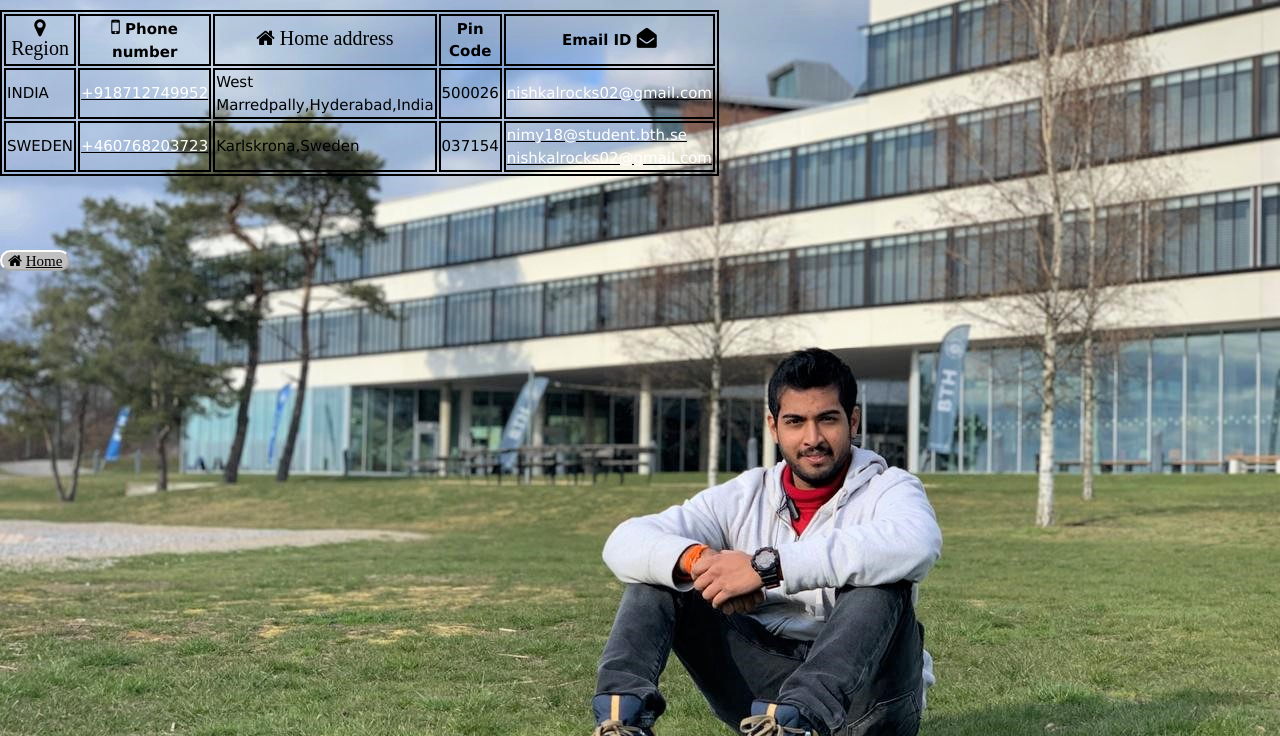
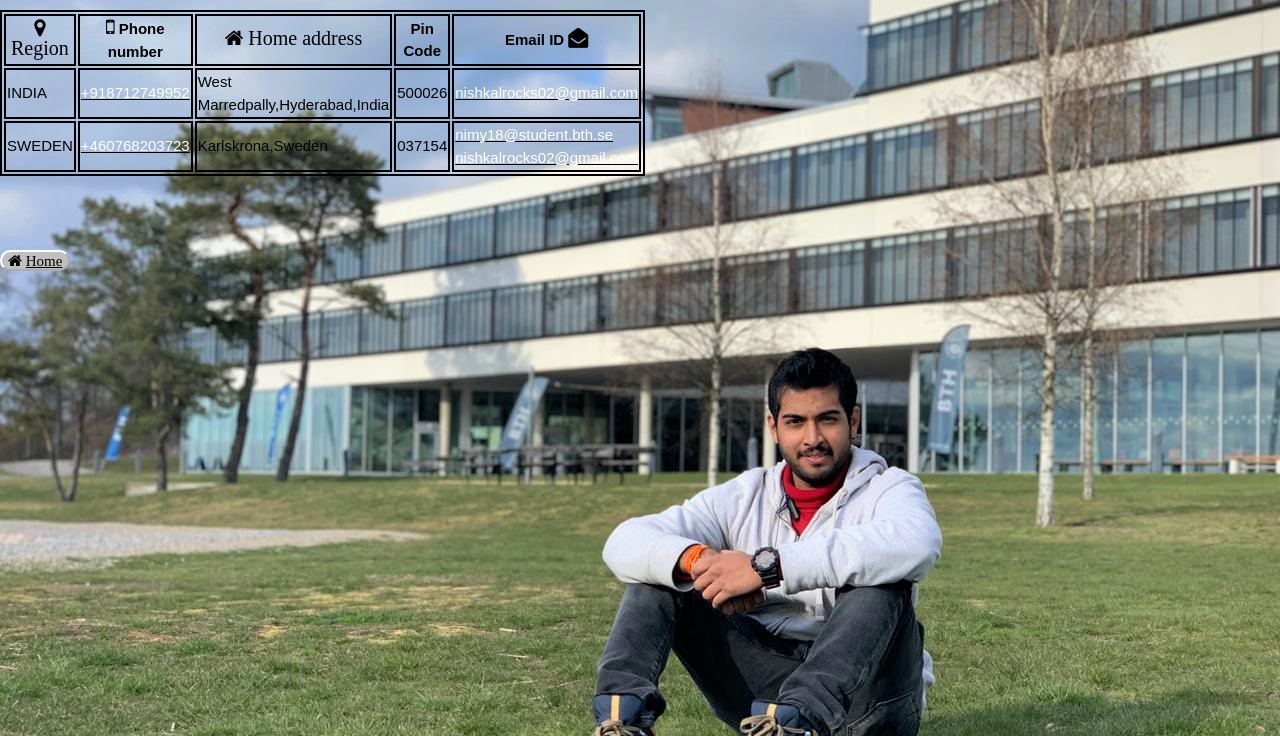
Before and after one commit to nichurocks02/nishkalgupta, a plain HTML site: page contact_info.html in a window 1280 px wide. Shown: the part 64-800 px from the top of the page. Drawn offline with nearby package versions, Linux system fonts and the light colour scheme.

Commit message:
Update contact_info.html

```diff
--- a/contact_info.html
+++ b/contact_info.html
@@ -21,7 +21,7 @@
       border: 2px solid black;
       width: 50%;
       height: 50%;
-      font-family:'Wendy One' sans-serif;
+      font-family:'Wendy One', sans-serif;
     }
   </style>
 
```
